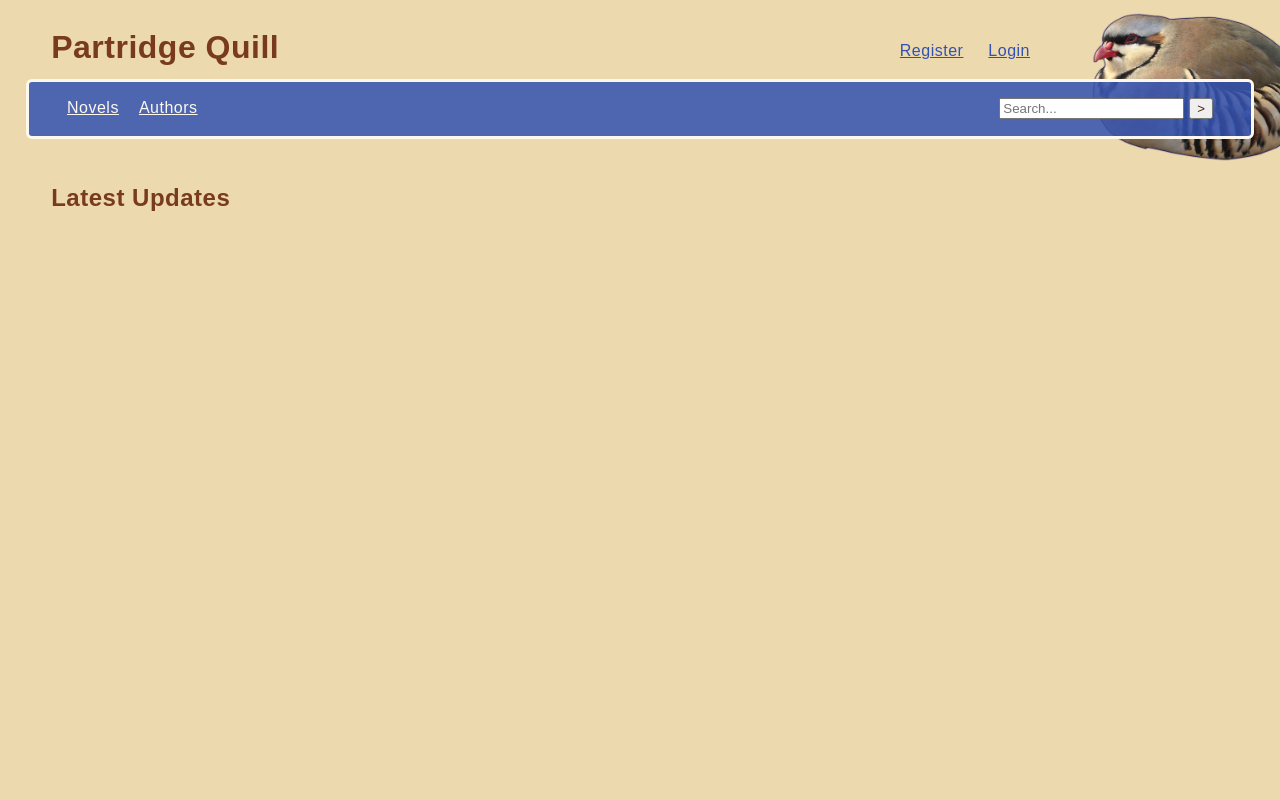
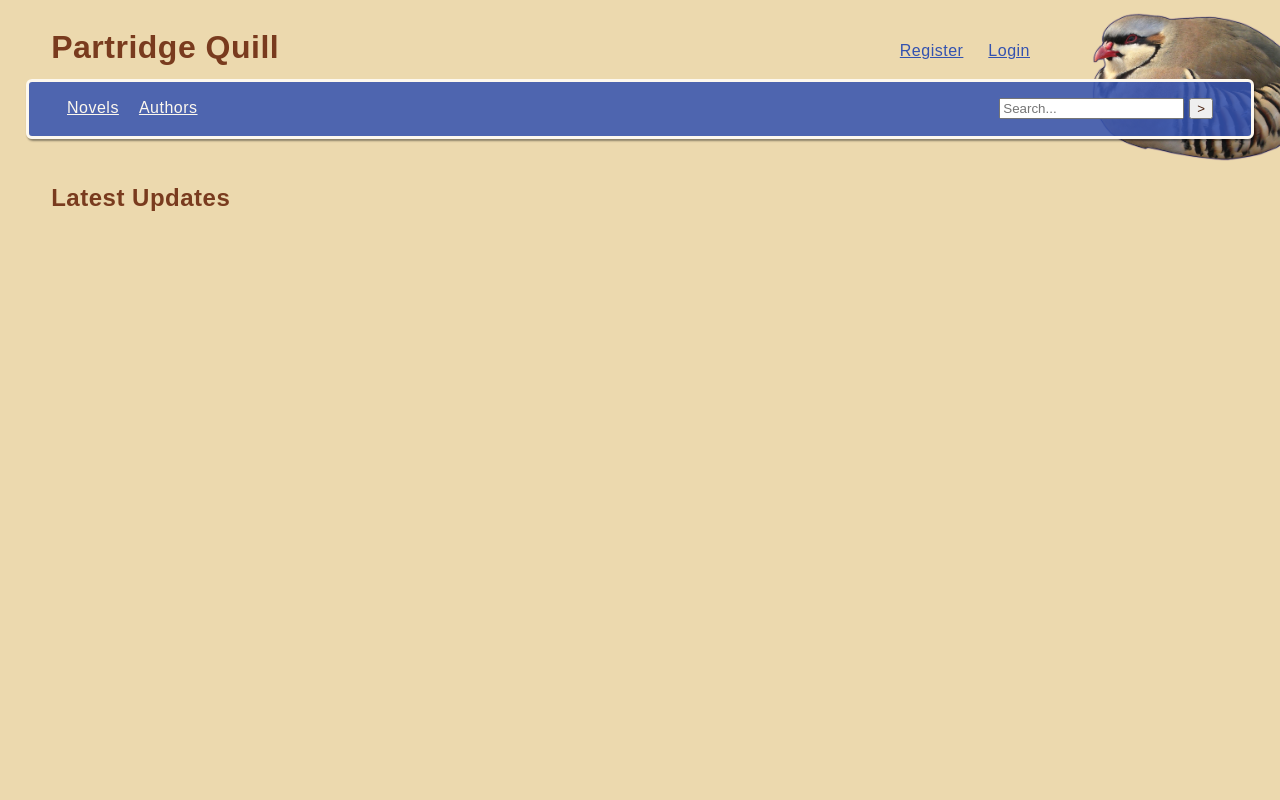
Before and after one commit to wobuchiroubao/novel_website, a Flask app: page / in a window 1280 px wide. Run offline with Flask 3, Linux system fonts and the light colour scheme; some libraries are stand-ins or nearby versions.

Commit message:
Added pretty shadow under the search pannel

```diff
--- a/static/style.css
+++ b/static/style.css
@@ -6,6 +6,7 @@
   --blue: rgb(51, 82, 176);
   --blue-alpha: rgba(51, 82, 176, 0.85);
   --powder-white: rgb(253, 248, 238);
+  --shadow: rgba(0, 0, 0, 0.4);
 }
 
 * {
@@ -78,6 +79,7 @@ a.settings {
   background-color: var(--blue-alpha);
   border: 3px solid var(--powder-white);
   border-radius: 6px;
+  box-shadow: 1px 2px 2px var(--shadow);
 }
 
 a.search {
```
